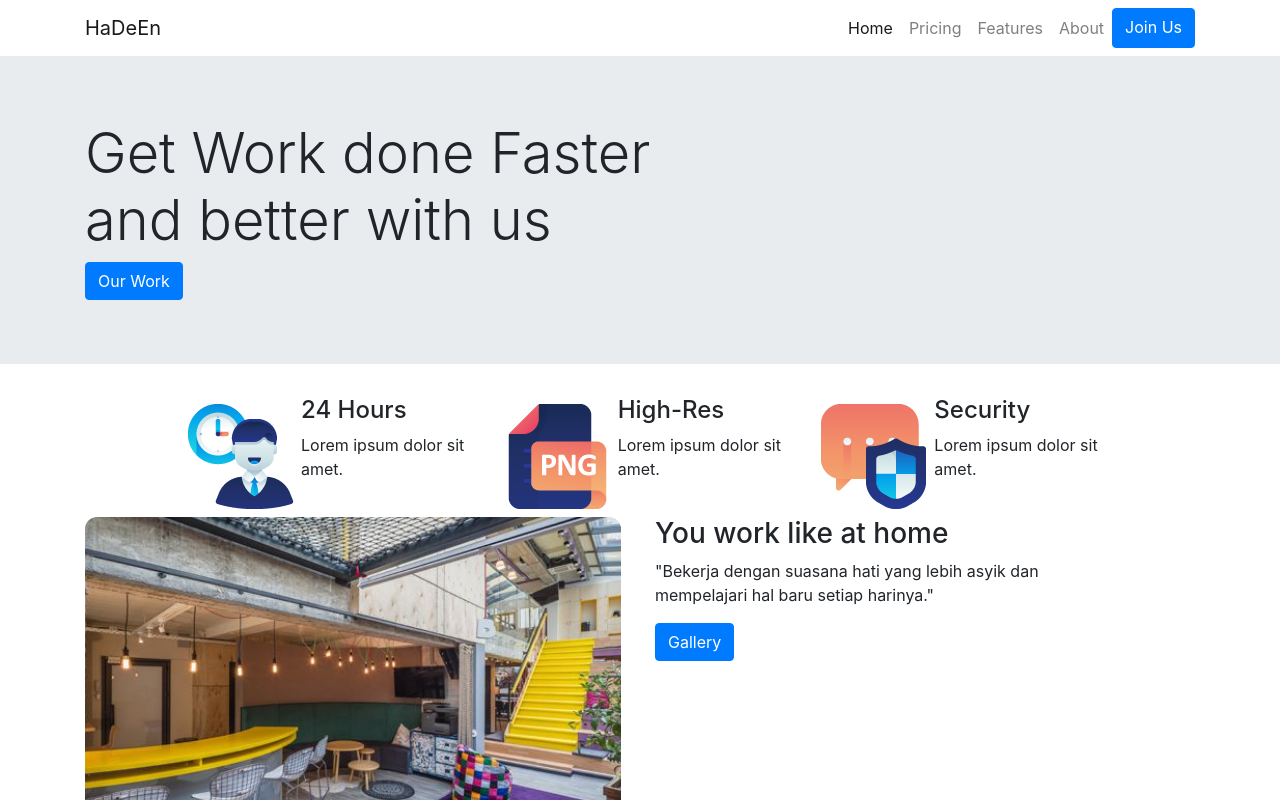
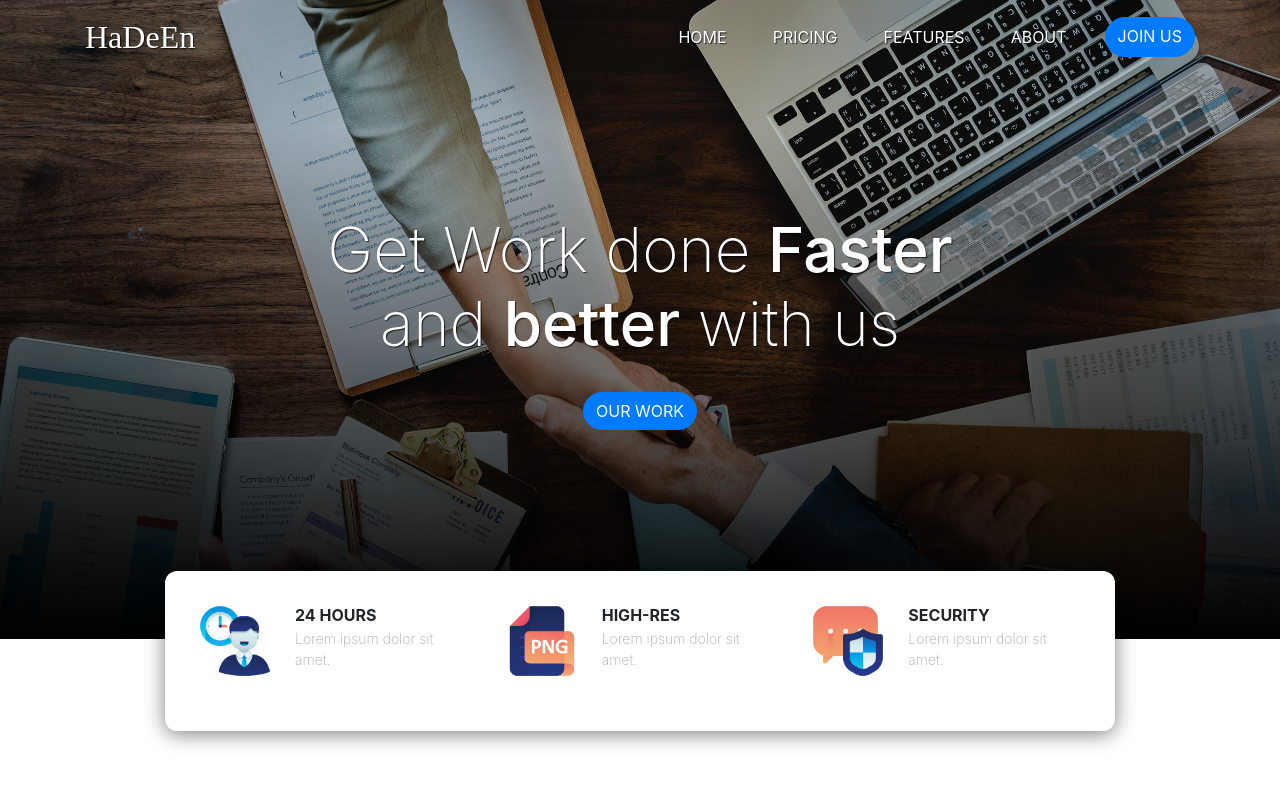
Before and after one commit to McWooden/landing, a plain HTML site: page index.html in a window 1280 px wide. Shown: the top 800 px of the page. Drawn offline with nearby package versions, Linux system fonts and the light colour scheme; a web font is replaced by a local one.

Commit message:
memperbaiki url img

```diff
--- a/index.html
+++ b/index.html
@@ -12,7 +12,7 @@
     <link rel="stylesheet" href="https://fonts.googleapis.com/css?family=Viga">
 
     <!-- My CSS -->
-    <link rel="stylesheet" href="stylelanding.css">
+    <link rel="stylesheet" href="style.css">
 
     <title>Sholahuddin Ahmad And Angga Risky</title>
 </head>
@@ -55,19 +55,19 @@
             <div class="col-10 info-panel">
                 <div class="row">
                     <div class="col-lg">
-                        <img src="/img/employee.png" alt="Employee" class=" float-left">
+                        <img src="img/employee.png" alt="employee" class=" float-left">
                         <h4>24 Hours</h4>
                         <p>Lorem ipsum dolor sit amet.</p>
                     </div>
 
                     <div class="col-lg">
-                        <img src="/img/hires.png" alt="Employee" class=" float-left">
+                        <img src="img/hires.png" alt="highRes" class=" float-left">
                         <h4>High-Res</h4>
                         <p>Lorem ipsum dolor sit amet.</p>
                     </div>
 
                     <div class="col-lg">
-                        <img src="/img/security.png" alt="Employee" class=" float-left">
+                        <img src="img/security.png" alt="security" class=" float-left">
                         <h4>Security</h4>
                         <p>Lorem ipsum dolor sit amet.</p>
                     </div>
--- a/style.css
+++ b/style.css
@@ -10,7 +10,7 @@
 
 /* Jumbotron */
 .jumbotron {
-    background-image: url(/img/jumbotron-bg.jpg);
+    background-image: url(img/jumbotron-bg.jpg);
     background-size: cover;
     height: 540px;
     text-align: center;
```
